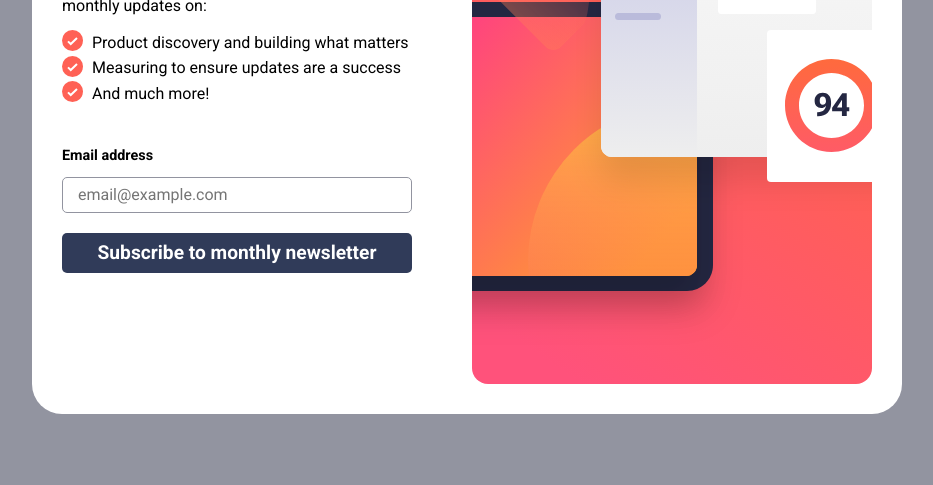
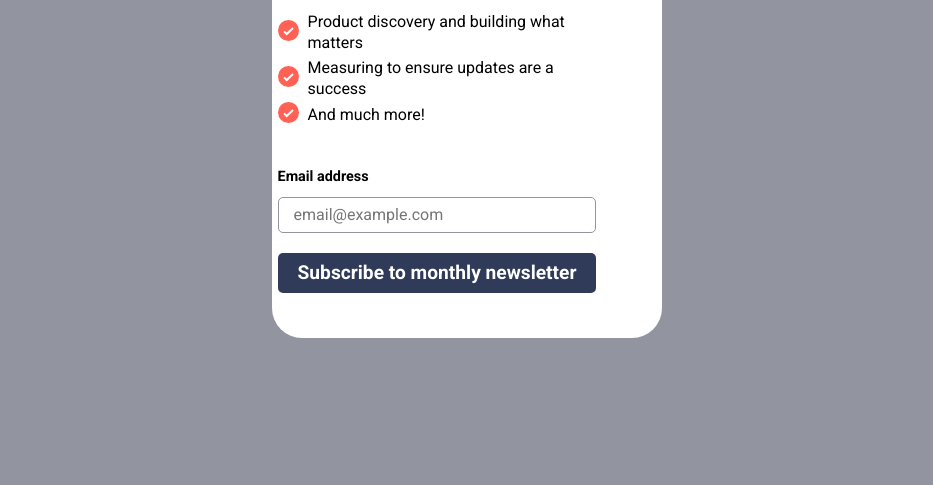
Before and after one commit to francobwogo/newsletter, a website built with Vite: page index.html in a window 1280 px wide. Shown: the part 315-800 px from the top of the page, without its empty margins (173-1106 px from the left). Built offline with nearby package versions, Linux system fonts and the light colour scheme.

Commit message:
css update

```diff
--- a/style.css
+++ b/style.css
@@ -116,6 +116,7 @@ main {
   font-family: var(--ff-body);
   background-color: var(--clr-neutral-400);
   min-width: 375px;
+  max-width: 390px;
   height: 100%;
 }
 
```
